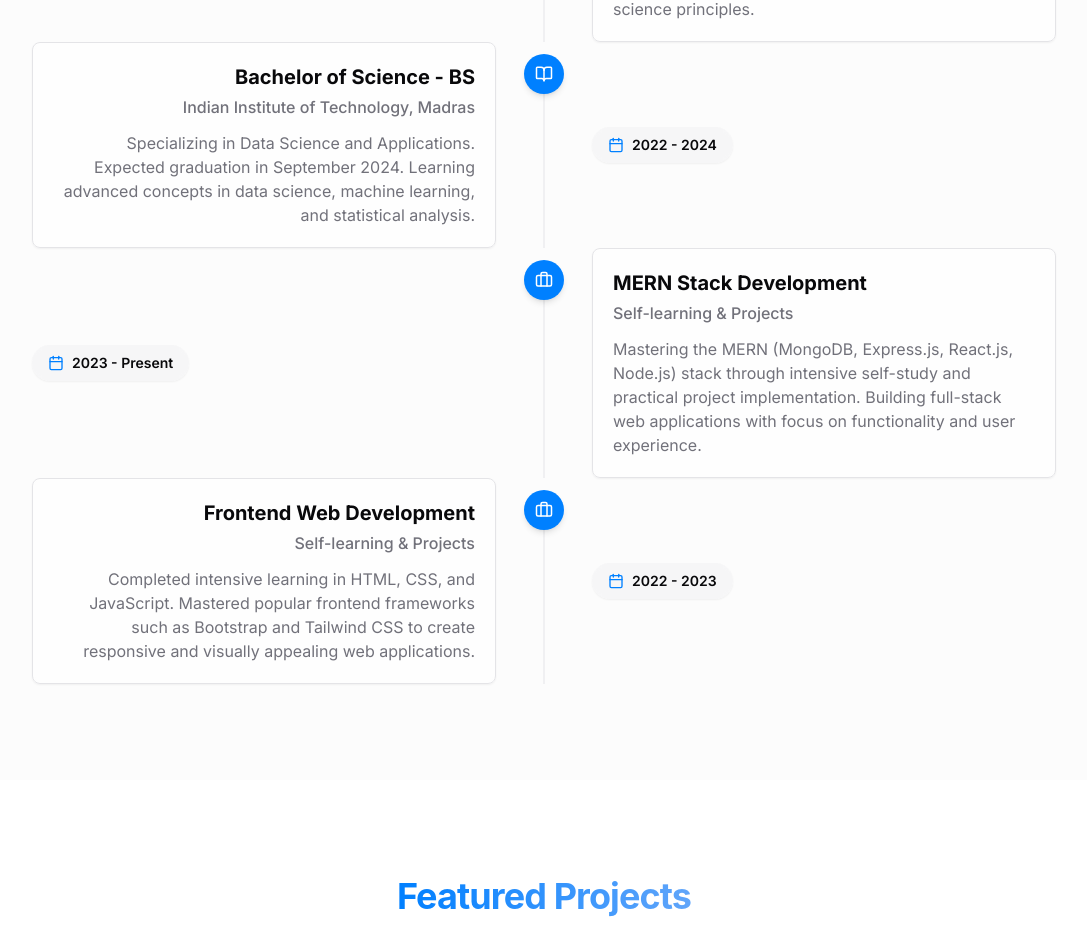
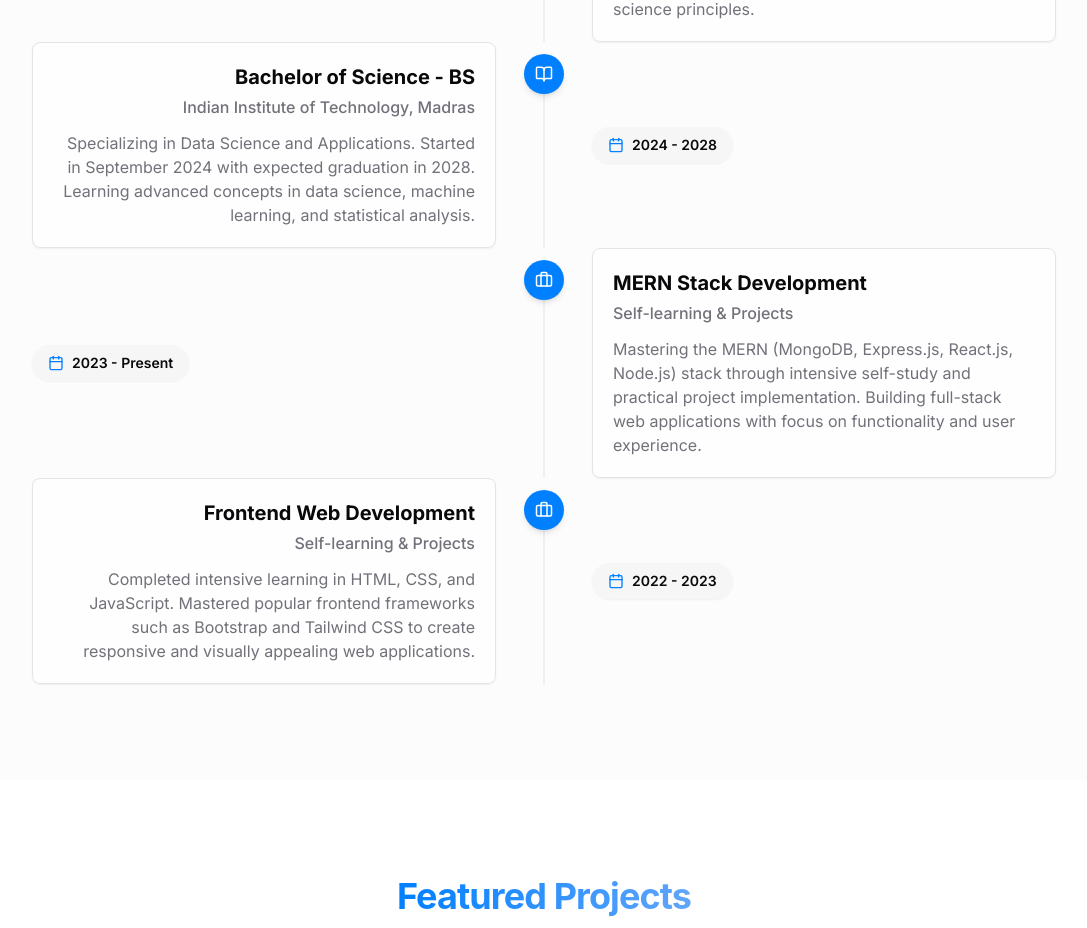
Before and after one commit to dixitanujofficial/Portfolio, a React (Vite) app: page / in a window 1280 px wide. Shown: the part 1980-2908 px from the top of the page, without its empty margins (96-1183 px from the left). Built offline with nearby package versions, Linux system fonts and the light colour scheme.

Commit message:
Fix experience timeline item
Update the dates for the BS Data Science experience timeline item.

```diff
--- a/src/components/Experience.tsx
+++ b/src/components/Experience.tsx
@@ -12,10 +12,10 @@ const Experience: React.FC = () => {
       description: "Pursuing Computer Science with a focus on application development and programming fundamentals. Developing strong technical foundation in computer science principles."
     },
     {
-      date: "2022 - 2024",
+      date: "2024 - 2028",
       title: "Bachelor of Science - BS",
       company: "Indian Institute of Technology, Madras",
-      description: "Specializing in Data Science and Applications. Expected graduation in September 2024. Learning advanced concepts in data science, machine learning, and statistical analysis."
+      description: "Specializing in Data Science and Applications. Started in September 2024 with expected graduation in 2028. Learning advanced concepts in data science, machine learning, and statistical analysis."
     },
     {
       date: "2023 - Present",
```
